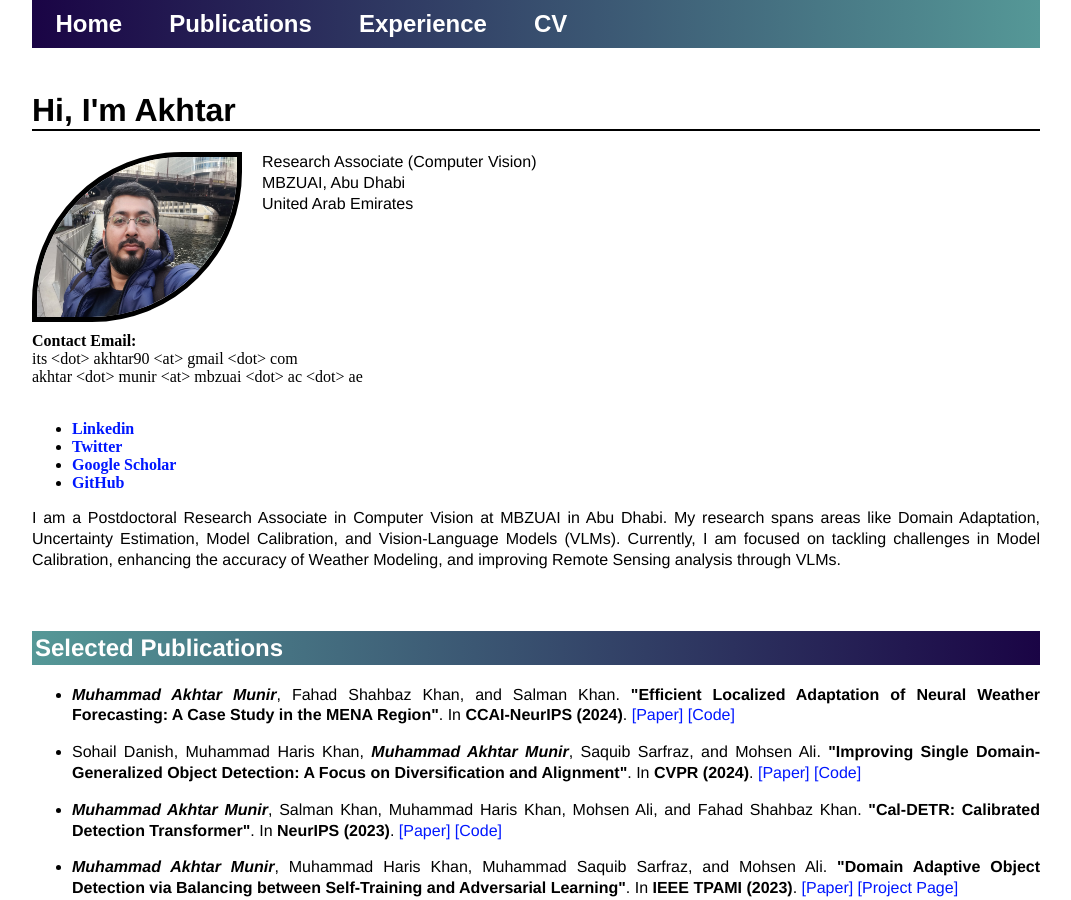
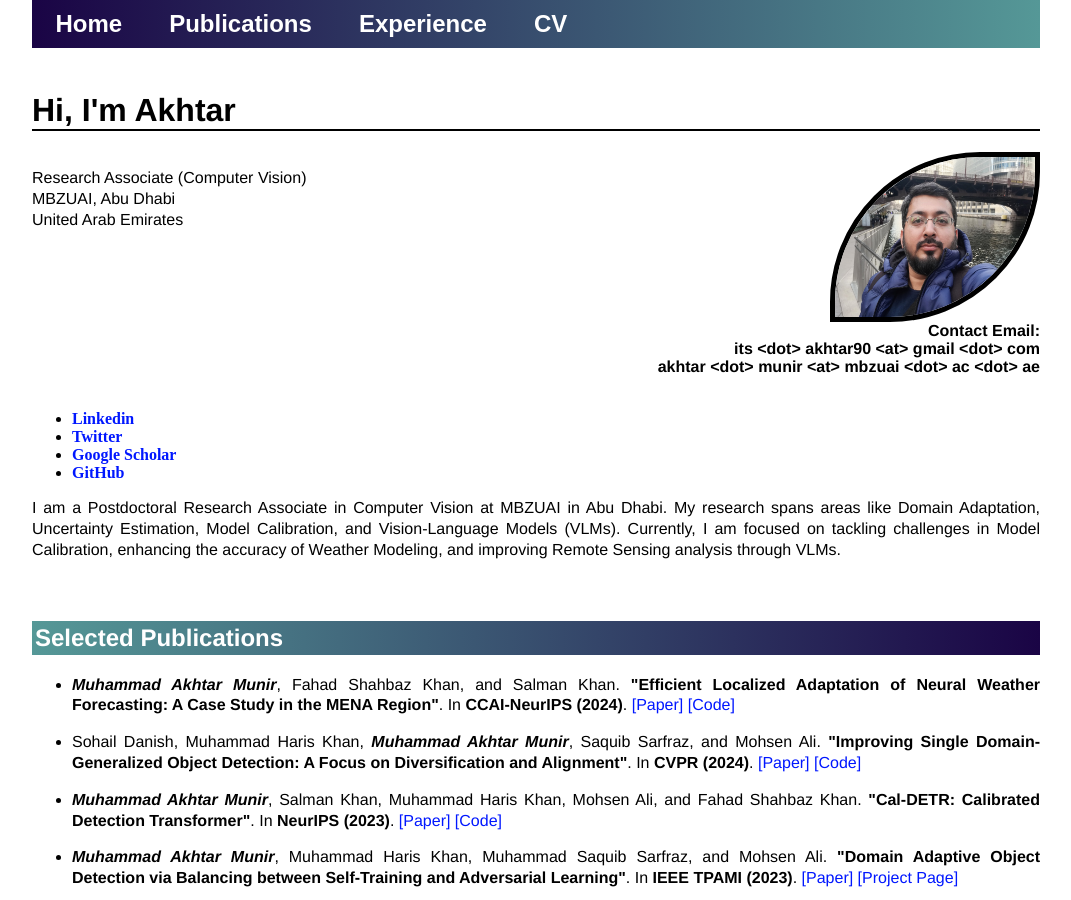
Before and after one commit to akhtarvision/akhtarvision.github.io, a Jekyll site: the page built from index.html, in a window 1280 px wide and 900 px high. Shown: the whole window, without its empty margins (104-1175 px from the left). Built offline with Jekyll 4.4.1, drawn with Linux system fonts in a browser that asks for light colours.

Commit message:
Update index.html

```diff
--- a/index.html
+++ b/index.html
@@ -23,25 +23,23 @@
 		<span>akhtar &ltdot&gt munir &ltat&gt mbzuai &ltdot&gt ac &ltdot&gt ae</span>
 	</address> -->
 
-	<div style="overflow:auto;">
-    <img class="roundImg" src="ul_pic.jpeg" alt="profile" width="200" height="160" style="float:left; margin-right:20px;">
-
+	<div style="display: flex; justify-content: space-between;">
     <div>
-        <p style="margin-top:0;">
-            Research Associate (Computer Vision)<br>
+        <p>Research Associate (Computer Vision)<br>
             MBZUAI, Abu Dhabi<br>
-            United Arab Emirates
+            United Arab Emirates<br><br>
         </p>
     </div>
-
-    <div style="clear:both;"></div>
-
-    <div style="float:left; margin-top:10px;">
-        <strong>Contact Email:</strong><br>
-        <span>its &ltdot&gt akhtar90 &ltat&gt gmail &ltdot&gt com</span><br>
-        <span>akhtar &ltdot&gt munir &ltat&gt mbzuai &ltdot&gt ac &ltdot&gt ae</span>
+    <div style="display: flex; flex-direction: column; align-items: flex-end;">
+        <img class="roundImg" src="ul_pic.jpeg" alt="profile" width="200" height="160">
+        <address style="text-align: right;">
+            Contact Email:<br>
+            <span>its &ltdot&gt akhtar90 &ltat&gt gmail &ltdot&gt com</span><br>
+            <span>akhtar &ltdot&gt munir &ltat&gt mbzuai &ltdot&gt ac &ltdot&gt ae</span>
+        </address>
     </div>
 </div>
+
 
 
 &nbsp
```
